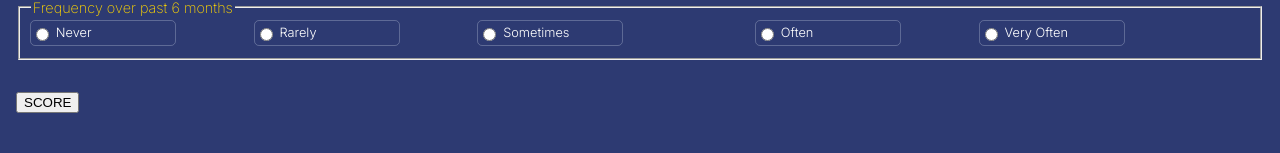
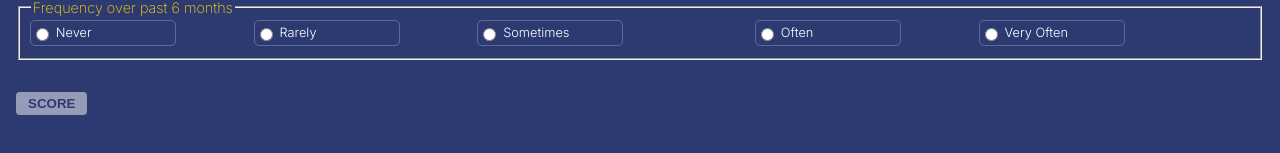
Before and after one commit to vishalicious213/adhd, a React (Vite) app: page / in a window 1280 px wide. Shown: the part 2445-2598 px from the top of the page. Built offline with nearby package versions, Linux system fonts and the light colour scheme.

Commit message:
added button colors

```diff
--- a/src/components/Score.jsx
+++ b/src/components/Score.jsx
@@ -38,7 +38,7 @@ const Score = ({ scores }) => {
     return (
         <>
             <div id="score">
-                <button onClick={getScore}>SCORE</button>
+                <button className="score-btn" onClick={getScore}>SCORE</button>
                 <div className="text">
                     {score === 0 ? ""
                     : score < 4 ? "ADHD unlikely"
--- a/src/index.css
+++ b/src/index.css
@@ -4,6 +4,8 @@
     --text: white;
     --offwhite: #EDF2F8;
     --lightborder: rgba(240, 248, 255, .25);
+    --btn-back: #969CB8;
+    --btn-hover: #EAEBF0;
 }
 
 body {
@@ -90,6 +92,24 @@ label {
     margin-bottom: 5rem;
 }
 
+.score-btn {
+    padding: .25rem .75rem;
+    border-radius: .25rem;
+    border: none;
+    font-weight: 600;
+    background: var(--btn-back);
+    color: var(--main);
+}
+
+.score-btn:hover {
+    outline: 1px solid var(--offwhite);
+    background: var(--btn-hover);
+}
+
+button:hover {
+    cursor: pointer;
+}
+
 /* MEDIA QUERIES */
 
 @media screen and (min-width: 600px) {
```
